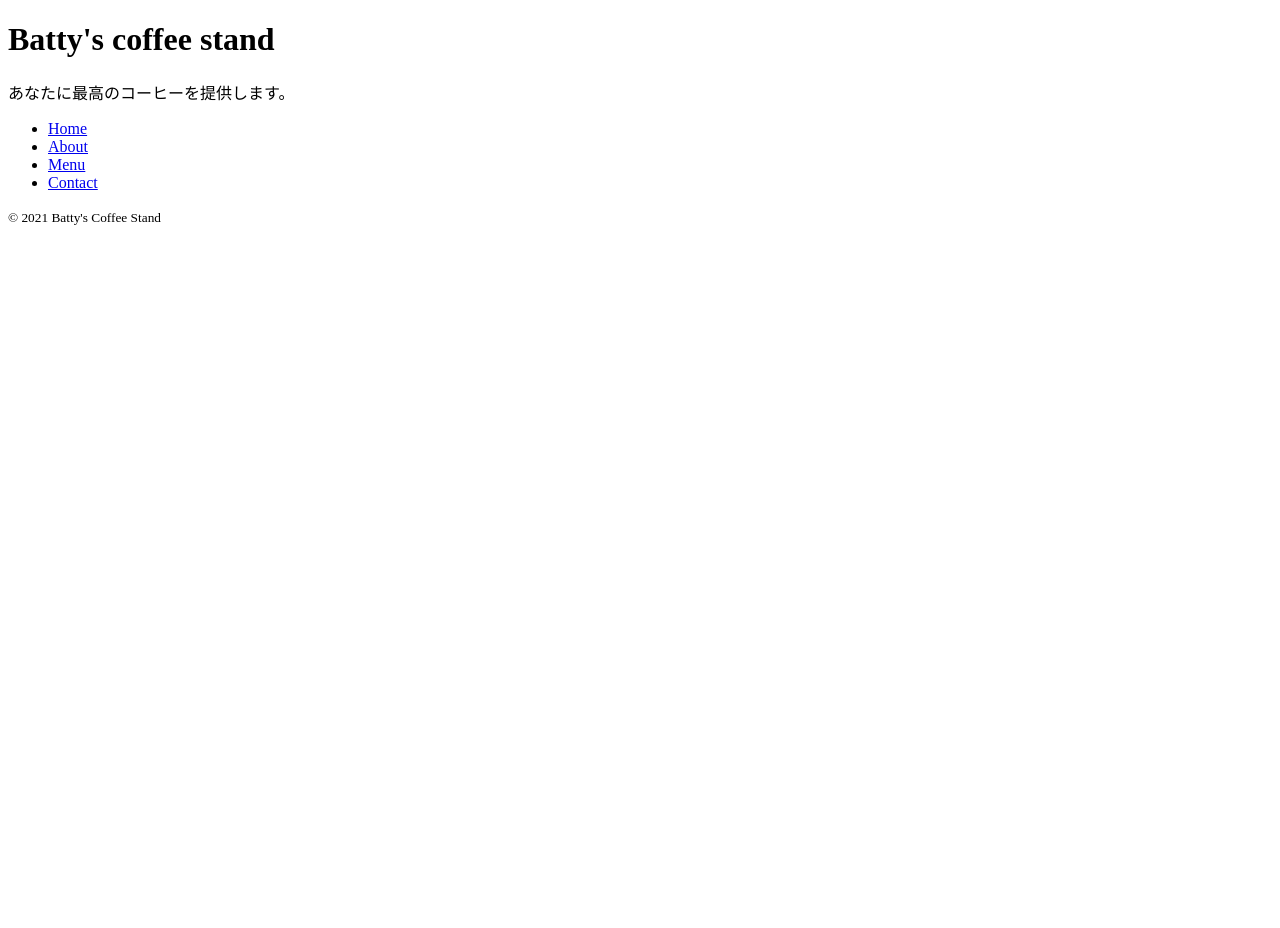
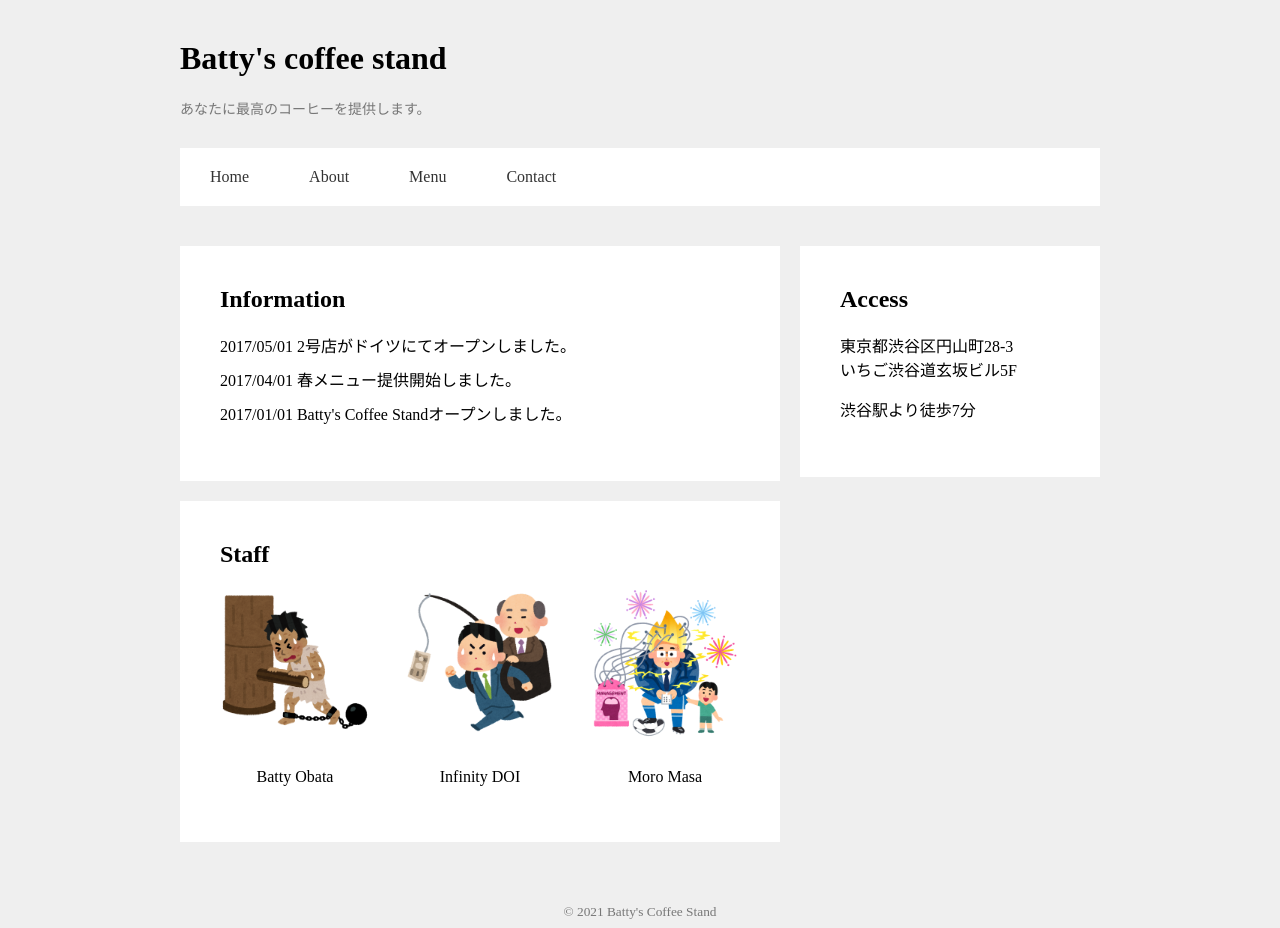
Before and after one commit to Pynamo/html-sample, a plain HTML site: page index.html in a window 1280 px wide. Before the commit the page ends 800 px from the top, so only its background shows below. Drawn offline with Linux system fonts and the light colour scheme.

Commit message:
additional css #1

```diff
--- /dev/null
+++ b/css/style.css
@@ -0,0 +1,119 @@
+.title-text {
+    color: red;
+    font-size: 14px;
+}
+
+body {
+    background-color: #efefef;
+}
+
+
+header {
+    margin-top: 20px;
+}
+
+.container {
+    width: 920px;
+    margin: 0 auto 40px auto;
+}
+
+.header-title {
+    margin-top: 40px;
+    margin-bottom: 30px;
+}
+
+.logo {
+    font-size: 32px;
+}
+
+.title-text {
+    color: #777;
+}
+
+
+.header-navigation {
+    width: 100%;
+    background-color: #fff;
+    padding: 20px 0;
+}
+
+.header-navigation li {
+    float: left;
+    padding: 0 30px;
+    text-align: center;
+    list-style-type: none;
+}
+
+.header-navigation li a {
+    color: #333;
+    text-decoration: none;
+}
+
+.clearfix:after {
+    content: "";
+    display: block;
+    clear: both;
+}
+
+footer {
+    text-align: center;
+}
+
+.copyright {
+    color: #777;
+}
+
+.card-contents {
+    padding: 40px;
+    margin-bottom: 20px;
+    background-color: #fff;
+}
+
+.card-title {
+    font-size: 24px;
+    font-weight: bold;
+    margin-top: 0;
+    margin-bottom: 20px;
+}
+
+main {
+    width: 600px;
+    margin-right: 20px;
+    float: left;
+}
+
+aside {
+    width: 300px;
+    float: left;
+}
+
+
+.information-list {
+    list-style-type: none;
+    padding-left: 0;
+}
+
+.information-list li {
+    margin-bottom: 10px;
+}
+
+
+.staff {
+    width: 150px;
+    margin-right: 35px;
+    float: left;
+}
+
+.staff:last-child {
+    margin-right: 0;
+}
+
+.staff-image {
+    margin-bottom: 10px;
+    width: 150px;
+    height: 150px;
+}
+
+.staff-name {
+    text-align: center;
+}
--- a/index.html
+++ b/index.html
@@ -5,6 +5,7 @@
     <meta charset="UTF-8" />
     <title>ようこそ</title>
     <title>Batty's Coffee Stand</title>
+    <link rel="stylesheet" href="css/style.css">
 </head>
 
 <body>
@@ -14,7 +15,7 @@
                 <h1 class="logo">Batty's coffee stand</h1>
                 <p class="title-text">あなたに最高のコーヒーを提供します。</p>
             </div>
-            <ul class="header-navigation">
+            <ul class="header-navigation clearfix">
                 <li><a href="#">Home</a></li>
                 <li><a href="#">About</a></li>
                 <li><a href="#">Menu</a></li>
@@ -23,6 +24,43 @@
         </div>
     </header>
 
+    <div class="container clearfix">
+        <main>
+            <div class="card-contents">
+                <h2 class="card-title">Information</h2>
+                <ul class="information-list">
+                    <li>2017/05/01 2号店がドイツにてオープンしました。</li>
+                    <li>2017/04/01 春メニュー提供開始しました。</li>
+                    <li>2017/01/01 Batty's Coffee Standオープンしました。</li>
+                </ul>
+            </div>
+            <div class="card-contents">
+                <h2 class="card-title">Staff</h2>
+                <div class="staff-list clearfix">
+                    <div class="staff">
+                        <img src="img/staff_01.png" class="staff-image">
+                        <p class="staff-name">Batty Obata</p>
+                    </div>
+                    <div class="staff">
+                        <img src="img/staff_02.png" class="staff-image">
+                        <p class="staff-name">Infinity DOI</p>
+                    </div>
+                    <div class="staff">
+                        <img src="img/staff_03.png" class="staff-image">
+                        <p class="staff-name">Moro Masa</p>
+                    </div>
+                </div>
+            </div>
+        </main>
+        <aside>
+            <div class="card-contents">
+                <h2 class="card-title">Access</h2>
+                <p>東京都渋谷区円山町28-3<br>いちご渋谷道玄坂ビル5F</p>
+                <p>渋谷駅より徒歩7分</p>
+            </div>
+        </aside>
+    </div>
+
     <footer>
         <small class="copyright">© 2021 Batty's Coffee Stand</small>
     </footer>
```
Also changed, not shown: img/staff_01.png (added), img/staff_02.png (added), img/staff_03.png (added).
